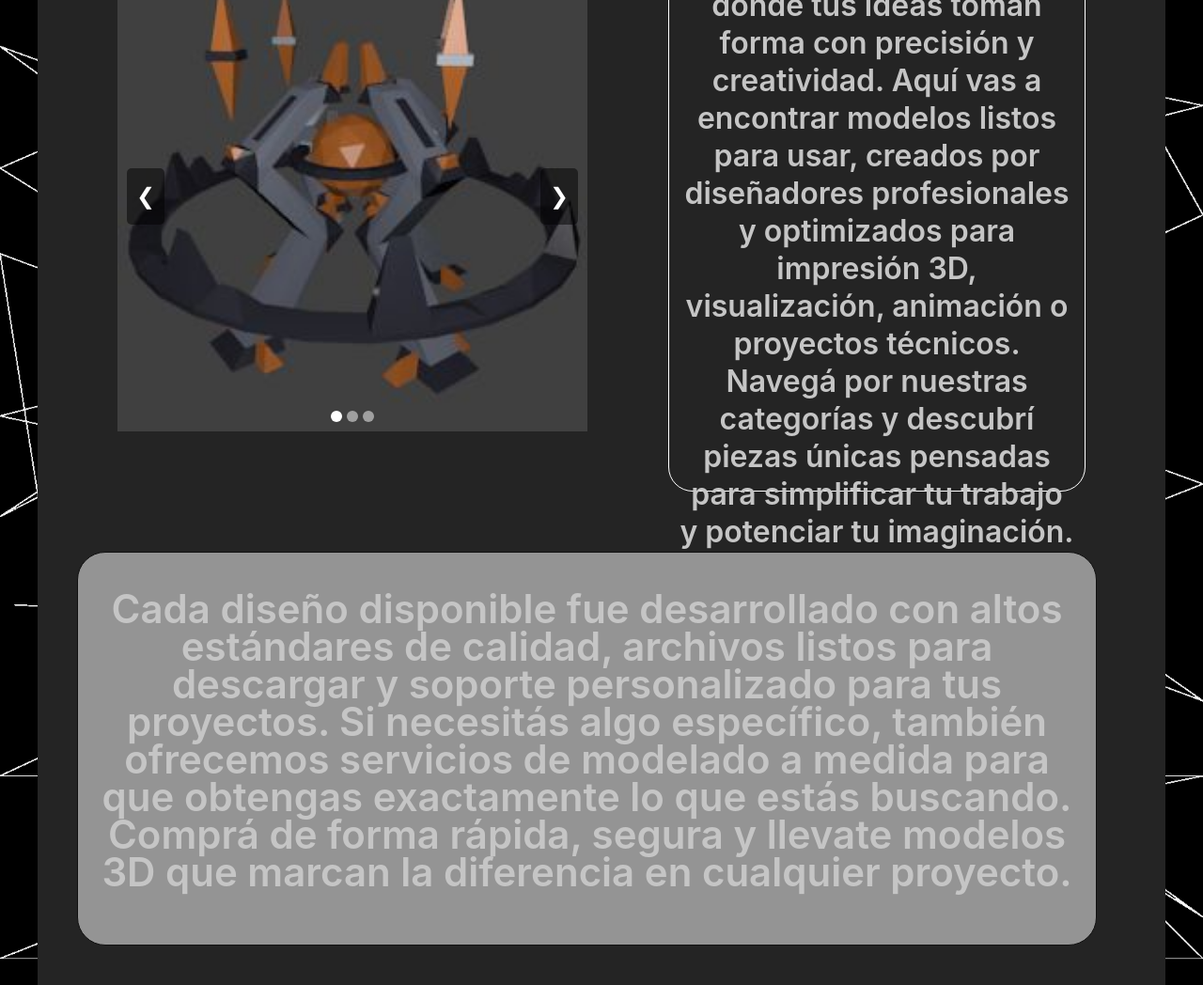
After one commit to Benicio-Lovato/TP3-Diego-Lima-y-Benicio-Lovato, a PHP site: page /views/index.html in a window 1280 px wide. The commit adds this page. Shown: the whole page at 94% size. Run offline with PHP 8.4, Linux system fonts and the light colour scheme; some web fonts are replaced.

Commit message:
linkeo todo, arreglo el index y agrego un carrusel que todavia no funciona

```diff
--- a/MauEn3D - Grupo 6/css/footer.css
+++ b/MauEn3D - Grupo 6/css/footer.css
@@ -9,6 +9,7 @@ footer{
     justify-content: space-evenly;
     background-color: black;
     align-items: end;
+    width: 1905px;
 }
 
 #dino{
--- a/MauEn3D - Grupo 6/css/index.css
+++ b/MauEn3D - Grupo 6/css/index.css
@@ -5,307 +5,135 @@
   font-weight: 100 900;
 }
 
-
-html, body {
-  margin: 0;
-  padding: 0;
+html{
+  background-image: url(../img/fondo-lineas.png);
+  background-repeat: no-repeat;
+  background-position: center;
+  background-size: 100%;
+  display: flex;
+  flex-direction: column;
+  justify-content: center;
+  align-items: center;
+  height: 100vh;
 }
 
-footer {
+body{
   display: flex;
-  justify-content: space-evenly;
-  background-color: black;
-  align-items: end;
+  justify-content: center;
+
 }
 
-footer #dino {
-  display: flex;
-  align-items: end;
+h1{
+  font-family: 'Inter';
+  font-weight: 600;
+  font-size: 36px;
+  line-height: 100%;
+  text-align: center;
+  margin: 0px;
 }
 
-footer #dino img {
-  width: 219.81px;
-  height: 245.05px;
-  opacity: 1;
+main{
+  width: 1200px;
+  height: 1295px;
+  font-family: 'Inter';
+  font-weight: 600;
+  font-size: 40px;
+  line-height: 100%;
+  text-align: center;
+  background-color: #242424;;
+  color: #C5C5C5;
+  padding: 42px;
+  display: flex;
+  flex-direction: column;
+  justify-content: center;
+  justify-content: space-between;
 }
 
-footer #robot img {
-  width: 170.47px;
-  height: 212.87px;
-  opacity: 1;
-}
-
-footer p {
-  color: #C5C5C5;
-}
-
-footer h1 {
-  font-family: 'Inter';
-  font-weight: 700;
-  font-style: italic;
-  font-size: 96px;
-  line-height: 100%;
-  color: #EDEDED;
-  width: 693px;
-  height: 110px;
-  opacity: 1;
-  margin: 40px 0 0;
-}
-
-footer hr {
-  width: 719px;
-  opacity: 1;
-  margin: 0 20px;
-}
-
-footer #div-der p {
-  font-family: 'Inter';
-  font-weight: 600;
-  font-size: 24px;
-  line-height: 100%;
-  text-align: center;
-  width: 727px;
-  height: 34px;
-  opacity: 1;
-}
-
-footer #div-izq p {
-  font-family: 'Inter';
-  font-weight: 600;
-  font-size: 32px;
-  line-height: 100%;
-}
-
-footer #div-izq,
-footer #div-der {
-  background-color: #1F1F1F;
-  height: 212px;
-  opacity: 1;
-  border-radius: 19px;
-}
-
-footer #div-izq {
-  width: 404px;
-}
-
-footer #div-der {
-  width: 760px;
-}
-
-footer ul {
-  list-style-type: none;
-  padding: 0;
-  margin: 0;
-}
-
-footer ul img {
-  width: 56.07px;
-  height: 43.05px;
-  opacity: 1;
-  border-width: 1.5px;
-  margin-left: 50px;
-}
-
-footer li {
+.arriba{
   display: flex;
-  align-items: center;
-  gap: 10px;
-  height: 70px;
-}
-
-/* header */
-header {
-  display: flex;
-  flex-direction: column;
-  background-color: #242424;
+  justify-content: space-around;
   align-items: center;
 }
 
-header p {
-  color: #C5C5C5;
+
+
+.desc{
+  width: 444px;
+  height: 628px;
+  border: white 1px solid;
+  border-radius: 26px;
+  border-color: white;
+  padding: 10px;
+  font-size: 32px;
 }
 
-header h1 {
-  font-family: 'Inter';
-  font-weight: 700;
-  font-style: italic;
-  font-size: 96px;
-  line-height: 100%;
-  color: #EDEDED;
-  width: 693px;
-  height: 110px;
-  opacity: 1;
-  margin: 40px 0 0;
+.abajo{
+  width: 1085px;
+  height: 419px;
+  border-radius: 30px;
+  border: #111111 1px solid;
+  background: #949494;
+  padding: 20px;
+  display: flex;
+  align-items: center;
+  font-size: 42px;
 }
 
-header #antesDelNav {
-  background-color: #242424;
-  height: 50px;
+.carrusel {
+  position: relative;
+  width: 500px;
+  height: 500px;
+  overflow: hidden;
 }
 
-header nav {
-  background-color: black;
-  height: 60px;
+.carrusel img {
   width: 100%;
+  height: 100%;
+  display: none;
+  position: absolute;
+  top: 0;
+  left: 0;
+  object-fit: cover;
+  transition: opacity 0.5s ease;
 }
 
-header ul {
-  list-style-type: none;
-  padding: 0;
-  margin: 0;
-  display: flex;
-  align-items: center;
-  justify-content: space-evenly;
-  height: 100%;
+.carrusel img.active {
+  display: block;
 }
 
-header ul p {
+.boton {
+  position: absolute;
+  top: 50%;
+  transform: translateY(-50%);
+  background: rgba(0,0,0,0.5);
+  color: white;
+  border: none;
+  padding: 10px;
+  cursor: pointer;
   font-size: 24px;
-  text-align: center;
+  border-radius: 5px;
 }
 
-header ul img {
-  width: 56.07px;
-  height: 43.05px;
-  opacity: 1;
-  border-width: 1.5px;
-  margin-left: 50px;
+.prev { left: 10px; }
+.next { right: 10px; }
+
+.indicadores {
+  position: absolute;
+  bottom: 10px;
+  left: 50%;
+  transform: translateX(-50%);
+  display: flex;
+  gap: 5px;
 }
 
-header #circulo-carrito {
-  background-color: #242424;
+.indicadores span {
+  width: 12px;
+  height: 12px;
+  background: rgba(255,255,255,0.5);
   border-radius: 50%;
-  width: 44px;
-  height: 44px;
+  cursor: pointer;
 }
 
-header #circulo-carrito img {
-  width: 34px;
-  height: 34px;
-  margin-top: 7px;
-  position: absolute;
-  left: 100px;
+.indicadores span.active {
+  background: white;
 }
-
-header a {
-  text-decoration: none;
-}
-
-header a:active {
-  text-decoration: underline white;
-}
-
-header li {
-  display: flex;
-  align-items: center;
-  gap: 10px;
-  height: 70px;
-}
-
-header #titulo {
-  display: flex;
-  flex-direction: column;
-  align-items: center;
-  justify-content: center;
-}
-
-header #titulo img {
-  width: 1100px;
-  height: 225px;
-}
-
-/* body */
-body{
-  background-color: #242424;
-}
-#contenedor{
-  max-width: 80%;
-  margin: auto;
-}
-#centroIndex{
-  display: flex;
-  width: 100%;
-  height: 400px;
-}
-#imagenesIndex{
-  display: grid;
-  width: 70%;
-  padding-top: 2%;
-  padding-left: 10%;
-  padding-right: 4%;
-}
-#imagenesIndex img{
-  position: absolute;
-}
-#modelo1{
-  z-index:1;
-  padding-top: 4%;
-  padding-left: 4%;
-}
-#modelo2{
-  z-index: 2;
-}
-#centroTexto{
-  width: 100%;
-  margin:auto;
-  font-size: 20px;
-  color: rgb(156, 112, 58);
-}
-#centroTexto p{
-  margin: 2%;
-  padding: 4%;
-  border: 2px solid rgba(189, 187, 187, 0.849);
-  border-radius: 30px;
-}
-#tuIdea{
-  text-align: center;
-  font-size: 18px;
-  color: bisque;
-}
-#textoCentral p{
-  margin: 2%;
-  padding: 4%;
-  border: 2px solid rgba(189, 187, 187, 0.849);
-  border-radius: 30px;
-  font-size: 26px;
-}
-#cont-contactos{
-  display: flex;
-  flex-direction: column;
-  width: 80%;
-  margin: auto;
-  margin-top: 100px;
-  border: 2px solid rgba(189, 187, 187, 0.849);
-  border-radius: 30px;
-  height: 700px;
-}
-#cont-contactos img{
-  width: 160px;
-  height: 160px;
-}
-.parcela-contactos{
-  display: flex;
-  flex-direction: row;
-  height: 100%;
-}
-.icon-contactos{
-  width: auto;
-  margin: auto;
-}
-.texto-contactos{
-  display: flex;
-  flex-direction: column;
-  width: 70%;
-  margin: auto;
-}
-.titulo-red{
-  text-align: center;
-  font-size: 22px;
-  font-style: italic;
-  color: #C5C5C5;
-}
-.descripcion-red{
-  text-align: center;
-  font-size: 19px;
-  color: #C5C5C5;
-}
--- a/MauEn3D - Grupo 6/css/productos-galeria.css
+++ b/MauEn3D - Grupo 6/css/productos-galeria.css
@@ -14,6 +14,10 @@ html{
    justify-content: center;
    align-items: center;
    height: 100vh;
+}
+
+body{
+    background-image: url(../img/fondo-lineas.png);
 }
 
 h1{
--- a/MauEn3D - Grupo 6/views/carrito.html
+++ b/MauEn3D - Grupo 6/views/carrito.php
@@ -8,6 +8,8 @@
     <script src="../js/script.js" defer></script>
 </head>
 <body>
+
+<?php include './header.php'; ?>
 
 <main>
    <h1>Carrito de Compras</h1>
--- a/MauEn3D - Grupo 6/views/header.html
+++ b/MauEn3D - Grupo 6/views/header.php
@@ -9,9 +9,9 @@
     <nav>
         <ul>
             <li><a href="carrito.php"><div id="circulo-carrito"><img src="../img/mdi_cart-outline.png" alt="carrito logo"></div></a></li>
-            <li><img src="../img/material-symbols_home-outline-rounded.png" alt="inicio logo"><a href="../index.html"><p>Inicio</p></a></li>
-            <li><img src="../img/icon-park-outline_ad-product.png" alt="productos logo"><a href="./productos-galeria.html"><p>Productos</p></a></li>
-            <li><img src="../img/ic_baseline-phone.png" alt="contacto logo"><a href="./contacto.html"><p>Contacto</p></a></li>
+            <li><img src="../img/material-symbols_home-outline-rounded.png" alt="inicio logo"><a href="./index.php"><p>Inicio</p></a></li>
+            <li><img src="../img/icon-park-outline_ad-product.png" alt="productos logo"><a href="./productos-galeria.php"><p>Productos</p></a></li>
+            <li><img src="../img/ic_baseline-phone.png" alt="contacto logo"><a href="./contacto.php"><p>Contacto</p></a></li>
             <li><img src="../img/material-symbols_login-rounded.png" alt="iniciar sesion logo"><button class="btn-abrir" data-modal="inicio-sesion">iniciar sesion</button></li>
         </ul>
 
--- /dev/null
+++ b/MauEn3D - Grupo 6/views/index.html
@@ -0,0 +1,47 @@
+<!DOCTYPE html>
+<html lang="en">
+<head>
+    <meta charset="UTF-8">
+    <meta name="viewport" content="width=device-width, initial-scale=1.0">
+    <title>Inicio - MauEn3D</title>
+    <link href="https://cdn.jsdelivr.net/npm/bootstrap@5.3.3/dist/css/bootstrap.min.css" rel="stylesheet">
+    <link rel="stylesheet" href="../css/index.css">
+    <link rel="icon" href="../img/iconoMauEn3D.jpg">
+</head>
+
+<body>
+
+    <?php include './header.php'; ?>
+
+    <main>
+        <h1>"Tu idea, en 3 dimensiones"</h1>
+
+        <div class="arriba">
+            <div class="carrusel">
+                <img src="../img/lewzrhcy.jpg" class="active" alt="Imagen 1">
+                <img src="../img/pato3d.jpeg" alt="Imagen 2">
+                <img src="../img/instagram.png" alt="Imagen 3">
+
+                <button class="boton prev">&#10094;</button>
+                <button class="boton next">&#10095;</button>
+
+                <div class="indicadores">
+                    <span class="active"></span>
+                    <span></span>
+                    <span></span>
+                </div>
+            </div>
+
+            <div class="desc">
+                <p>Bienvenido a nuestra tienda de diseños 3D, donde tus ideas toman forma con precisión y creatividad. Aquí vas a encontrar modelos listos para usar, creados por diseñadores profesionales y optimizados para impresión 3D, visualización, animación o proyectos técnicos. Navegá por nuestras categorías y descubrí piezas únicas pensadas para simplificar tu trabajo y potenciar tu imaginación.</p>
+            </div>
+        </div>
+
+        <div class="abajo">
+            <p>Cada diseño disponible fue desarrollado con altos estándares de calidad, archivos listos para descargar y soporte personalizado para tus proyectos. Si necesitás algo específico, también ofrecemos servicios de modelado a medida para que obtengas exactamente lo que estás buscando. Comprá de forma rápida, segura y llevate modelos 3D que marcan la diferencia en cualquier proyecto.</p>
+        </div>
+    </main>
+
+    <script src="../js/script.js"></script>
+</body>
+</html>
--- a/MauEn3D - Grupo 6/views/producto.html
+++ b/MauEn3D - Grupo 6/views/producto.php
@@ -5,8 +5,6 @@
     <meta name="viewport" content="width=device-width, initial-scale=1.0">
     <title>Producto - MauEn3D</title>
     <link rel="stylesheet" href="../css/producto.css">
-</head>
-<body>
 
 
     <main>
--- a/MauEn3D - Grupo 6/views/productos-galeria.html
+++ b/MauEn3D - Grupo 6/views/productos-galeria.php
@@ -7,6 +7,8 @@
     <link rel="stylesheet" href="../css/productos-galeria.css">
 </head>
 <body>
+
+    <?php include './header.php'; ?>
     <main>
         <h1>Productos</h1>
 
```
Also changed, not shown: MauEn3D - Grupo 6/css/header.css (+26 -21 lines), MauEn3D - Grupo 6/css/producto.css (+7 -0 lines), MauEn3D - Grupo 6/index.html (deleted, +0 -27 lines), MauEn3D - Grupo 6/js/script.js (+38 -0 lines), MauEn3D - Grupo 6/img/iconoMauEn3D.jpg (added), MauEn3D - Grupo 6/views/contacto.php (renamed from MauEn3D - Grupo 6/views/contacto.html), MauEn3D - Grupo 6/views/footer.php (renamed from MauEn3D - Grupo 6/views/footer.html), MauEn3D - Grupo 6/views/registro.php (renamed from MauEn3D - Grupo 6/views/registro.html).
